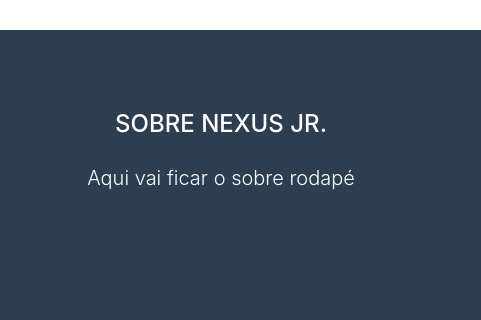
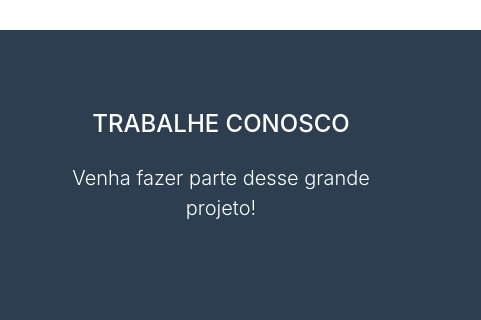
Before and after one commit to nexusjr/Site, a website with bundled scripts: page index.html in a window 1280 px wide. Shown: the part 2662-2982 px from the top of the page, 799-1280 px from the left. Built offline with nearby package versions, Linux system fonts and the light colour scheme.

Commit message:
Alteração no rodape

```diff
--- a/index.html
+++ b/index.html
@@ -268,8 +268,8 @@
             </ul>
           </div>
 			<div class="col-md-4">
-             <h4 class="text-uppercase mb-4">Sobre Nexus Jr.</h4>
-             <p class="lead mb-0">Aqui vai ficar o sobre rodapé</p>
+             <h4 class="text-uppercase mb-4">Trabalhe conosco</h4>
+             <p class="lead mb-0">Venha fazer parte desse grande projeto!</p>
 			</div>
         </div>
       </div>
```
